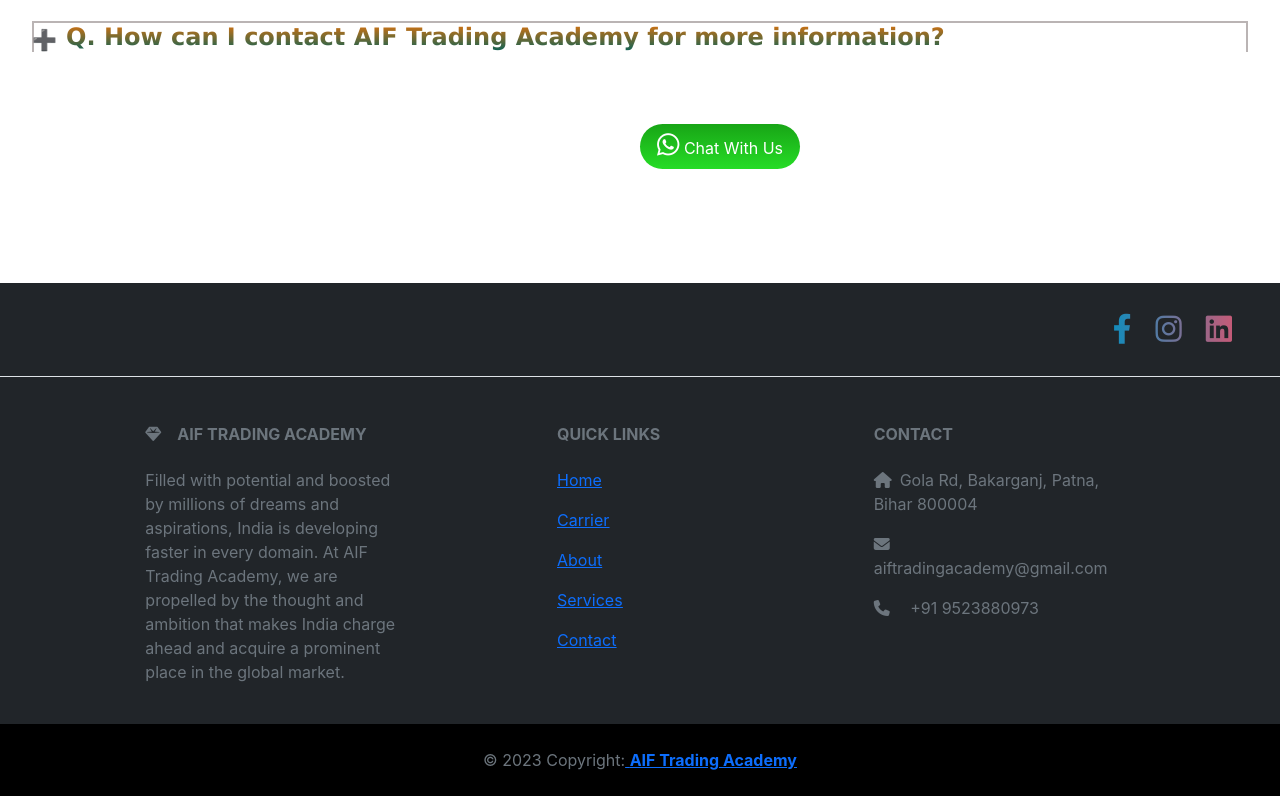
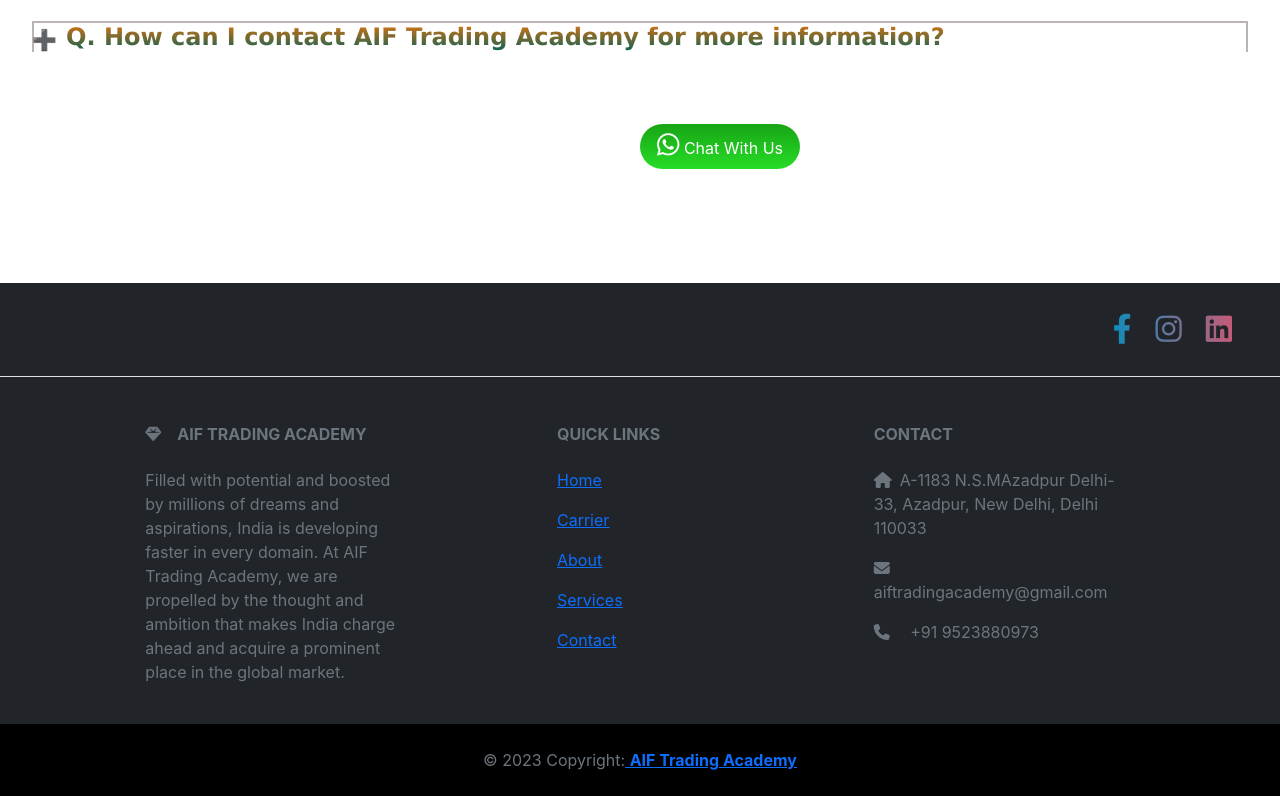
Before and after one commit to ankush2093/AIF_Trading, a React (Create React App) app: page / in a window 1280 px wide. Shown: the part 5820-6616 px from the top of the page. Built offline with nearby package versions, Linux system fonts and the light colour scheme.

Commit message:
changes address

```diff
--- a/src/components/Footer.js
+++ b/src/components/Footer.js
@@ -85,7 +85,7 @@
               <h6 className='text-uppercase fw-bold mb-4'>Contact</h6>
               <p>
                 <MDBIcon icon="home" className="me-2" />
-                Gola Rd, Bakarganj, Patna, Bihar 800004
+                A-1183 N.S.MAzadpur Delhi-33, Azadpur, New Delhi, Delhi 110033
               </p>
               <p>
                 <MDBIcon icon="envelope" className="me-3" />
```
